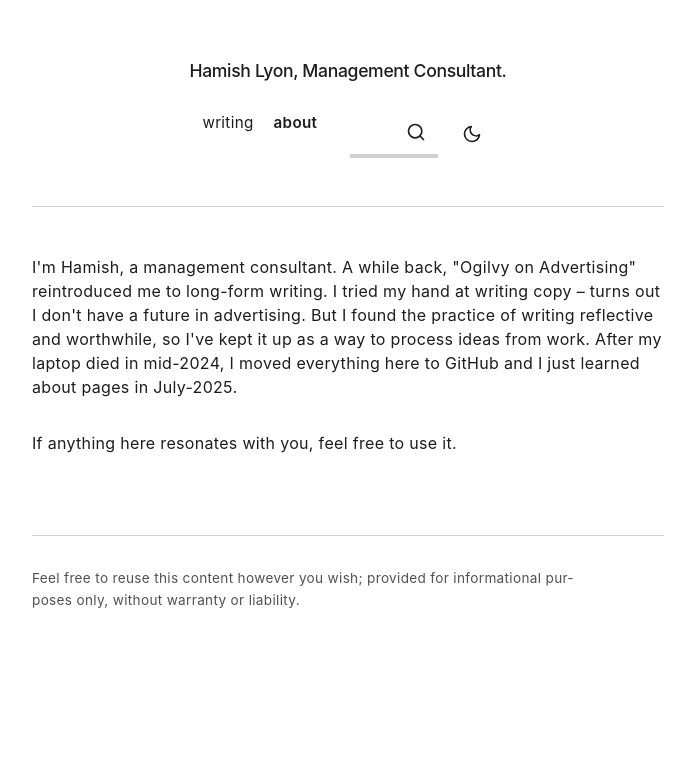
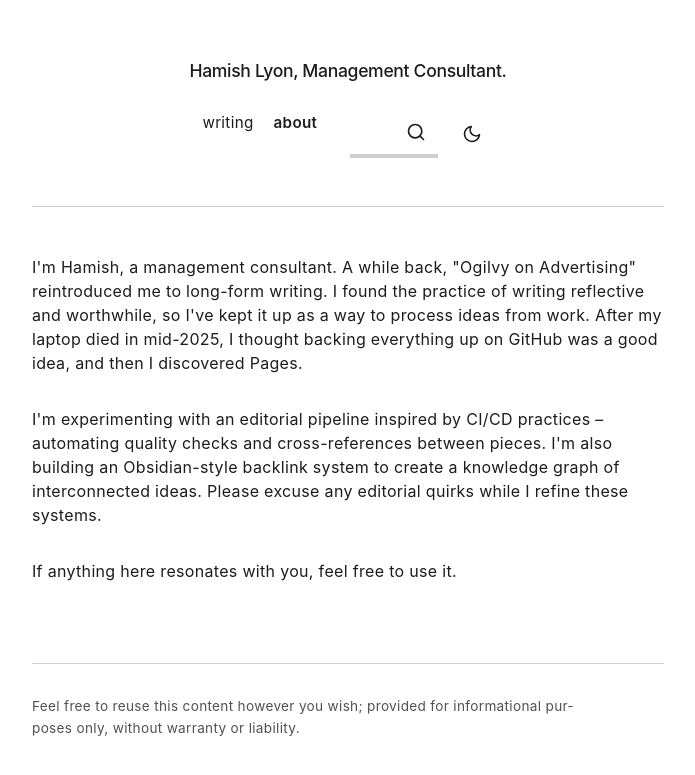
Before and after one commit to HamishFrostLyon/hamishfrostlyon.github.io, a Jekyll site: the page built from about.html, in a window 1280 px wide. Shown: the top 775 px of the page, without its empty margins (292-987 px from the left). Built offline with Jekyll 4.4.1, drawn with Linux system fonts in a browser that asks for light colours.

Commit message:
Update about page with refined content
- Removed copywriting reference entirely
- Updated timeline: laptop died mid-2025, leading to GitHub backup
- Added paragraph about experimental editorial pipeline (CI/CD inspired)
- Mentioned Obsidian-style backlink/knowledge graph system
- Cleaner narrative flow while maintaining authentic voice

🤖 Generated with [Claude Code](https://claude.ai/code)

Co-Authored-By: Claude <noreply@anthropic.com>

```diff
--- a/about.html
+++ b/about.html
@@ -7,10 +7,16 @@ permalink: /about/
 <div class="about-content">
     <p>
         I'm Hamish, a management consultant. A while back, "Ogilvy on Advertising" reintroduced me to
-        long-form writing. I tried my hand at writing copy – turns out I don't have a future
-        in advertising. But I found the practice of writing reflective and worthwhile, so I've
-        kept it up as a way to process ideas from work. After my laptop died in mid-2024,
-        I moved everything here to GitHub and I just learned about pages in July-2025.
+        long-form writing. I found the practice of writing reflective and worthwhile, so I've
+        kept it up as a way to process ideas from work. After my laptop died in mid-2025,
+        I thought backing everything up on GitHub was a good idea, and then I discovered Pages.
+    </p>
+
+    <p>
+        I'm experimenting with an editorial pipeline inspired by CI/CD practices – automating
+        quality checks and cross-references between pieces. I'm also building an Obsidian-style
+        backlink system to create a knowledge graph of interconnected ideas. Please excuse any
+        editorial quirks while I refine these systems.
     </p>
 
     <p>
```
